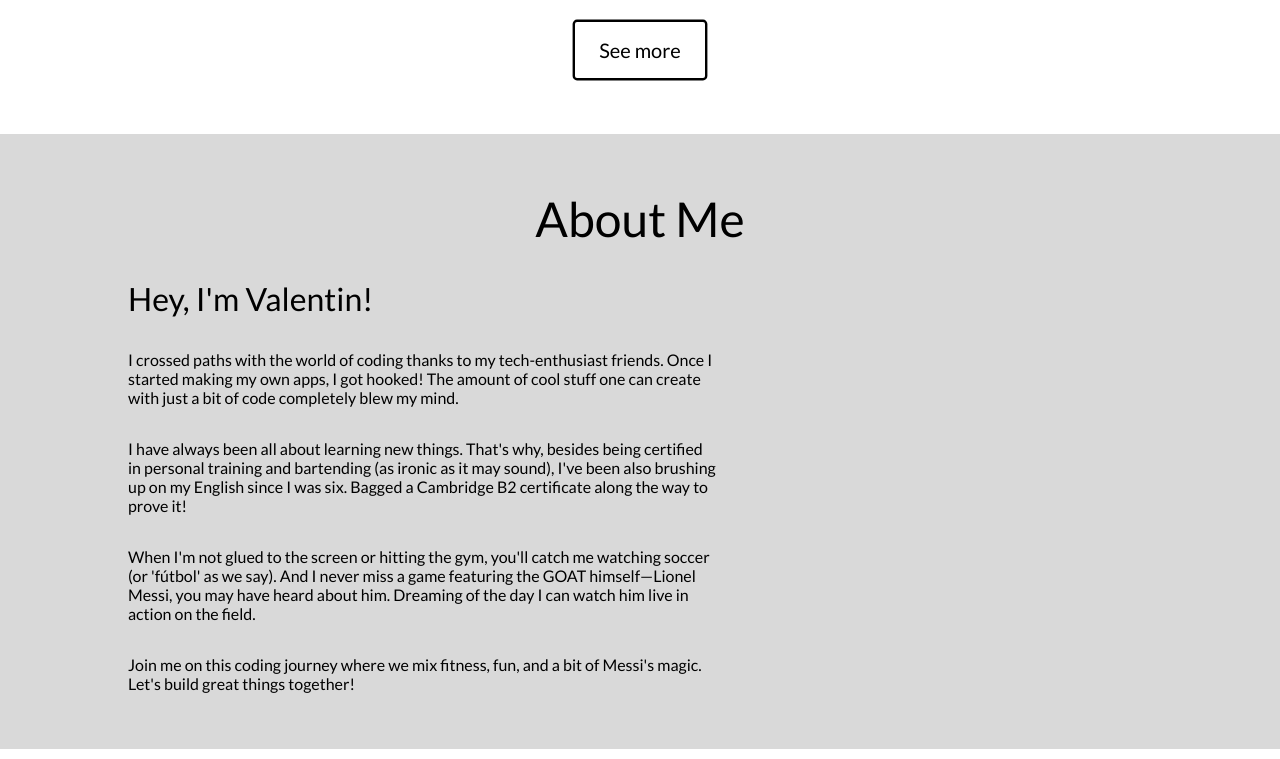
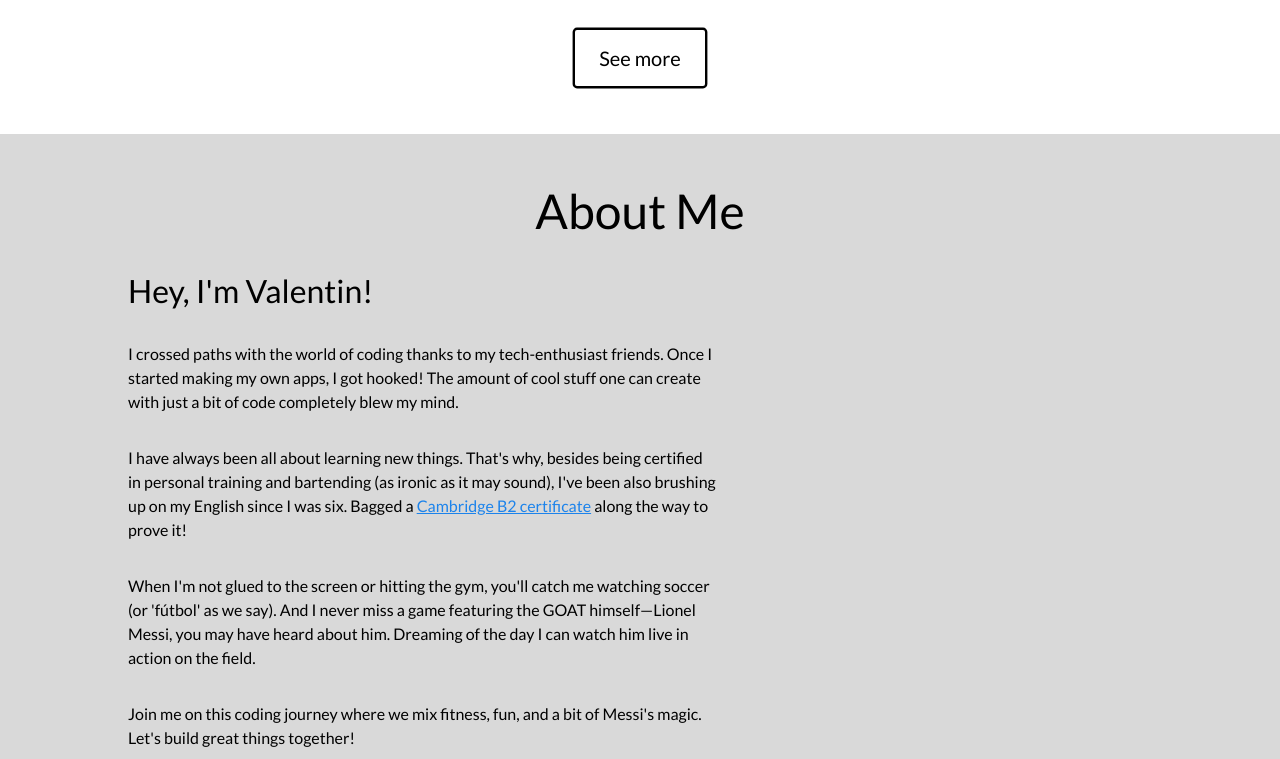
Before and after one commit to valenvirzi/portfolio-react, a React (Create React App) app: page / in a window 1280 px wide. Shown: the part 1020-1779 px from the top of the page. Built offline with nearby package versions, Linux system fonts and the light colour scheme; grey boxes are pictures that could not be loaded.

Commit message:
css variables

```diff
--- a/src/App.css
+++ b/src/App.css
@@ -1,6 +1,16 @@
 @font-face {
   font-family: "Lato";
   src: url(../public/Lato-Regular.ttf);
+}
+
+:root {
+  /* TODO: Choose a primary color for the project */
+  --primary-color: rgb(28, 131, 235);
+  /* --primary-color: rgb(218, 105, 89); */
+  /* --primary-color: rgb(240, 157, 52); */
+  --primary-color-hover: rgb(5, 104, 202);
+  /* --primary-color-hover: rgb(179, 54, 42); */
+  /* --primary-color-hover: rgb(226, 142, 65); */
 }
 
 /* makes sizing simpler */
@@ -52,6 +62,10 @@ img {
   max-width: 15rem;
 }
 
+p {
+  line-height: 1.5rem;
+}
+
 /* Improved heading in supported browsers */
 h1,
 h2,
@@ -80,7 +94,7 @@ li {
   align-items: center;
   background-color: #000000;
   color: #ffffff;
-  padding: 0.75rem 8rem;
+  padding: 1.5rem 8rem 1rem 8rem;
 }
 
 .header__logo {
@@ -136,6 +150,9 @@ li {
   display: flex;
   align-items: center;
 }
+.header__link:hover {
+  color: var(--primary-color);
+}
 
 .header__link__svg {
   max-width: 2rem;
@@ -156,7 +173,7 @@ li {
   background-size: contain;
   background-repeat: no-repeat;
   background-position: right;
-  padding: 3.5rem 8rem;
+  padding: 3rem 8rem;
   background-color: #000000;
   color: #ffffff;
 }
@@ -174,6 +191,7 @@ li {
 
 .hero-section__p {
   font-size: 1.25rem;
+  line-height: 1.75rem;
 }
 
 .hero-section__div {
@@ -202,7 +220,7 @@ li {
   flex-direction: column;
   align-items: center;
   gap: 4rem;
-  padding: 3.5rem 8rem;
+  padding: 3rem 8rem;
 }
 
 .section__title {
@@ -274,6 +292,7 @@ li {
 
   & .card__link:hover {
     opacity: 1;
+    color: var(--primary-color);
   }
 
   & .card__link__svg {
@@ -307,7 +326,7 @@ li {
   display: flex;
   flex-direction: column;
   gap: 2rem;
-  padding: 3.5rem 8rem;
+  padding: 3rem 8rem;
   background-color: #d9d9d9;
 }
 
@@ -324,3 +343,19 @@ li {
 .about-section__sub-title {
   font-size: 2rem;
 }
+
+.about-section__p {
+}
+
+.certificate-link {
+  color: var(--primary-color);
+  text-decoration: underline var(--primary-color) solid;
+}
+
+.certificate-link:hover {
+  color: var(--primary-color-hover);
+  text-decoration: none;
+}
+/* rgb(218,105,89) */
+/* rgb(179,54,42) */
+/* rgb(240,157,52) */
--- a/src/components/AboutSection.js
+++ b/src/components/AboutSection.js
@@ -1,6 +1,5 @@
 import React from "react";
 import SectionTitle from "./SectionTitle";
-import Paragraph from "./Paragraph";
 
 const AboutSection = () => {
   return (
@@ -8,30 +7,37 @@ const AboutSection = () => {
       <SectionTitle title={"About Me"} section={"about"} />
       <div className="about-section__text">
         <h3 className="about-section__sub-title">Hey, I'm Valentin!</h3>
-        <Paragraph
-          section={"about"}
-          text={
-            "I crossed paths with the world of coding thanks to my tech-enthusiast friends. Once I started making my own apps, I got hooked! The amount of cool stuff one can create with just a bit of code completely blew my mind."
-          }
-        />
-        <Paragraph
-          section={"about"}
-          text={
-            "I have always been all about learning new things. That's why, besides being certified in personal training and bartending (as ironic as it may sound), I've been also brushing up on my English since I was six. Bagged a Cambridge B2 certificate along the way to prove it!"
-          }
-        />
-        <Paragraph
-          section={"about"}
-          text={
-            "When I'm not glued to the screen or hitting the gym, you'll catch me watching soccer (or 'fútbol' as we say). And I never miss a game featuring the GOAT himself—Lionel Messi, you may have heard about him. Dreaming of the day I can watch him live in action on the field."
-          }
-        />
-        <Paragraph
-          section={"about"}
-          text={
-            "Join me on this coding journey where we mix fitness, fun, and a bit of Messi's magic. Let's build great things together!"
-          }
-        />
+        <p className={`about-section__p`}>
+          I crossed paths with the world of coding thanks to my tech-enthusiast
+          friends. Once I started making my own apps, I got hooked! The amount
+          of cool stuff one can create with just a bit of code completely blew
+          my mind.
+        </p>
+        <p className={`about-section__p`}>
+          I have always been all about learning new things. That's why, besides
+          being certified in personal training and bartending (as ironic as it
+          may sound), I've been also brushing up on my English since I was six.
+          Bagged a{" "}
+          <a
+            className="certificate-link"
+            href="https://drive.google.com/file/d/1Iiors2L5HU9xHhLC5d0DhUeQzdpsFS0K/view?usp=sharing"
+            target="_blank"
+            rel="noreferrer"
+          >
+            Cambridge B2 certificate
+          </a>{" "}
+          along the way to prove it!
+        </p>
+        <p className={`about-section__p`}>
+          When I'm not glued to the screen or hitting the gym, you'll catch me
+          watching soccer (or 'fútbol' as we say). And I never miss a game
+          featuring the GOAT himself—Lionel Messi, you may have heard about him.
+          Dreaming of the day I can watch him live in action on the field.
+        </p>
+        <p className={`about-section__p`}>
+          Join me on this coding journey where we mix fitness, fun, and a bit of
+          Messi's magic. Let's build great things together!
+        </p>
       </div>
     </section>
   );
```
